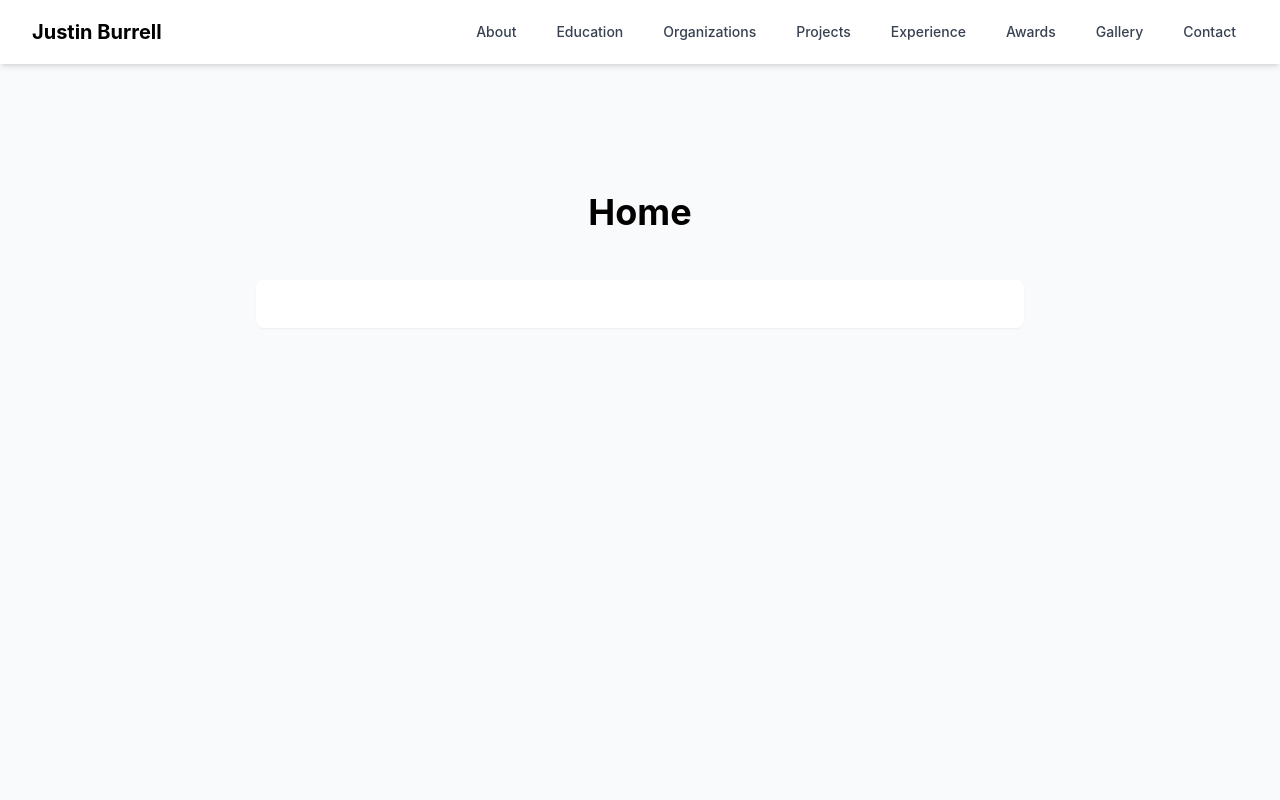
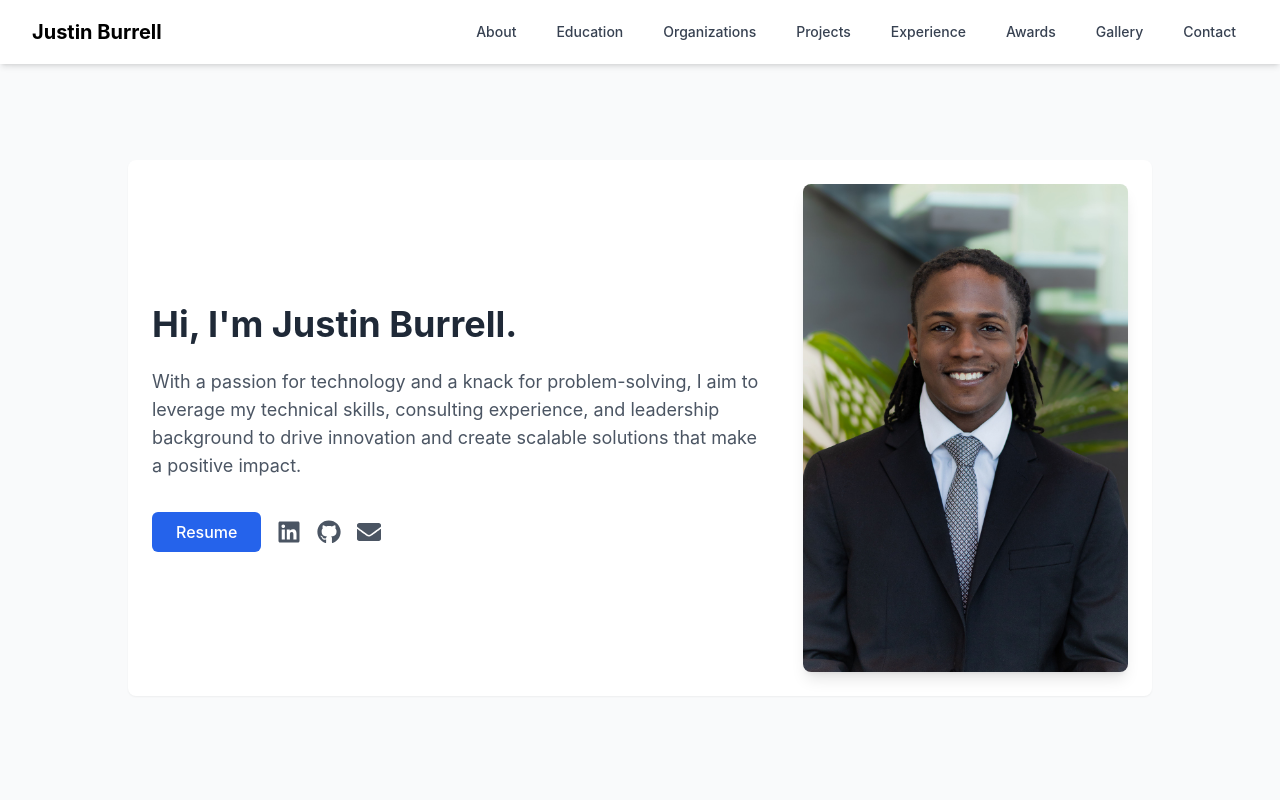
Before and after one commit to JustinBurrell/personal-website, a React (Create React App) app in the folder personal-portfolio/: page / in a window 1280 px wide. Shown: the top 800 px of the page. Built offline with nearby package versions, Linux system fonts and the light colour scheme.

Commit message:
Began working on Home.js section

```diff
--- a/personal-portfolio/package.json
+++ b/personal-portfolio/package.json
@@ -12,11 +12,14 @@
     "@types/node": "^22.15.29",
     "@types/react": "^19.1.6",
     "@types/react-dom": "^19.1.5",
+    "ajv": "^8.12.0",
+    "ajv-keywords": "^5.1.0",
     "framer-motion": "^12.16.0",
     "react": "^18.2.0",
     "react-dom": "^18.2.0",
+    "react-icons": "^5.5.0",
     "react-router-dom": "^6.22.3",
-    "react-scripts": "5.0.1",
+    "react-scripts": "^5.0.1",
     "react-scroll": "^1.9.3",
     "typescript": "^5.8.3",
     "web-vitals": "^2.1.4"
--- a/personal-portfolio/src/assets/ui/Button.js
+++ b/personal-portfolio/src/assets/ui/Button.js
@@ -5,7 +5,12 @@ const Button = ({
   onClick,
   variant = 'primary',
   className = '',
-  type = 'button'
+  type = 'button',
+  as = 'button',
+  href,
+  target,
+  rel,
+  ...props
 }) => {
   const baseStyles = 'px-4 py-2 rounded-md font-medium transition-colors duration-200';
 
@@ -15,11 +20,29 @@ const Button = ({
     outline: 'border-2 border-blue-600 text-blue-600 hover:bg-blue-50'
   };
 
+  const classes = `${baseStyles} ${variants[variant]} ${className}`;
+
+  if (as === 'a') {
+    return (
+      <a
+        href={href}
+        target={target}
+        rel={rel}
+        className={classes}
+        onClick={onClick}
+        {...props}
+      >
+        {children}
+      </a>
+    );
+  }
+
   return (
     <button
       type={type}
       onClick={onClick}
-      className={`${baseStyles} ${variants[variant]} ${className}`}
+      className={classes}
+      {...props}
     >
       {children}
     </button>
--- a/personal-portfolio/src/components/sections/Home.js
+++ b/personal-portfolio/src/components/sections/Home.js
@@ -3,15 +3,69 @@ import SectionTitle from '../../assets/ui/SectionTitle';
 import Card from '../../assets/ui/Card';
 import Button from '../../assets/ui/Button';
 import portfolioData from '../../data/portfolioData.ts';
+import { FaLinkedin, FaGithub, FaEnvelope } from 'react-icons/fa';
 
 const Home = () => {
+  const { home } = portfolioData;
+
   return (
     <section id="home" className="min-h-screen py-16">
       <div className="container mx-auto px-4">
-        <SectionTitle>Home</SectionTitle>
-        <div className="max-w-3xl mx-auto">
-          <Card>
-            {/* Section specific content */}
+        <div className="max-w-5xl mx-auto">
+          <Card className="flex flex-col md:flex-row gap-8 items-center">
+            {/* Left side: Title and Description */}
+            <div className="flex-1 space-y-4">
+              <h1 className="text-4xl font-bold text-gray-800">
+                {home.title}
+              </h1>
+              <p className="text-lg text-gray-600">
+                {home.description}
+              </p>
+              <div className="flex items-center gap-4 pt-4">
+                <Button
+                  as="a"
+                  href={home.resumeUrl}
+                  target="_blank"
+                  rel="noopener noreferrer"
+                  className="bg-blue-600 hover:bg-blue-700 text-white px-6 py-2 rounded-lg transition-colors"
+                >
+                  Resume
+                </Button>
+                <a
+                  href={home.linkedinUrl}
+                  target="_blank"
+                  rel="noopener noreferrer"
+                  className="text-gray-600 hover:text-blue-600 transition-colors"
+                >
+                  <FaLinkedin size={24} />
+                </a>
+                <a
+                  href={home.githubUrl}
+                  target="_blank"
+                  rel="noopener noreferrer"
+                  className="text-gray-600 hover:text-gray-800 transition-colors"
+                >
+                  <FaGithub size={24} />
+                </a>
+                <a
+                  href={`mailto:${home.email}`}
+                  target="_blank"
+                  rel="noopener noreferrer"
+                  className="text-gray-600 hover:text-red-600 transition-colors"
+                >
+                  <FaEnvelope size={24} />
+                </a>
+              </div>
+            </div>
+
+            {/* Right side: Image */}
+            <div className="w-full md:w-1/3 flex-shrink-0">
+              <img
+                src={home.imageUrl}
+                alt="Justin Burrell"
+                className="rounded-lg shadow-lg w-full h-auto object-cover"
+              />
+            </div>
           </Card>
         </div>
       </div>
--- a/personal-portfolio/src/data/portfolioData.ts
+++ b/personal-portfolio/src/data/portfolioData.ts
@@ -4,6 +4,9 @@ interface HomeSection {
     title: string;
     description: string;
     resumeUrl: string;
+    linkedinUrl: string;
+    githubUrl: string;
+    email: string;
 }
 
 interface AboutSection {
@@ -80,10 +83,13 @@ interface PortfolioData {
 // Portfolio data
 const portfolioData: PortfolioData = {
     home: {
-        imageUrl: "/public/assets/images/home/FLOC Headshot.jpeg",
+        imageUrl: "/assets/images/home/FLOC Headshot.jpeg",
         title: "Hi, I'm Justin Burrell.",
         description: "With a passion for technology and a knack for problem-solving, I aim to leverage my technical skills, consulting experience, and leadership background to drive innovation and create scalable solutions that make a positive impact.",
-        resumeUrl: "/public/assets/documents/Justin Burrell 6-4-25 Resume.pdf"
+        resumeUrl: "/assets/documents/Justin Burrell 6-4-25 Resume.pdf",
+        linkedinUrl: "https://www.linkedin.com/in/thejustinburrell/",
+        githubUrl: "https://github.com/JustinBurrell",
+        email: "justinburrell715@gmail.com",
     },
     about: {
         introduction: "Growing up in the Bronx, NY, I was always interested in technology. Whether it was helping my grandmother set up her iPad, or keeping up to date with the newest iPhone rolout, I was curious about how tech improved our quality of life. I joined the Prep for Prep program in 2016, which led to me pursuing robotics and leadership development at Horace Mann School. Upon graduating from Horace Mann, I began my collegiate career at Lehigh University, where I am a rising senior pursuing a Bachelor's of Science in Computer Science and Engineering. At Lehigh, I have been able to explore my interests in software engineering, consulting, and project management. I have leveraged experiences such as a 2024 Launch Tech Consulting Internship with EY, and a current Full Stack Engineering and Business Strategist role at Frood, formerly known as Hungry Hawks, to develop the skillset needed to deliver real-world impact. I am also an advocate for diversity, equity, and inclusion, building leadership skills through Kappa Alpha Psi Fraternity, Inc., Lehigh's Black Student Union, ColorStack, the Men of Color Alliance, and Student Senate. My ultimate goal is to leverage my technical skills, consulting experience, and leadership background to drive innovation and create scalable solutions that make a positive impact.",
```
Also changed, not shown: 1 other file (tests, documents, lock files or other folders).
